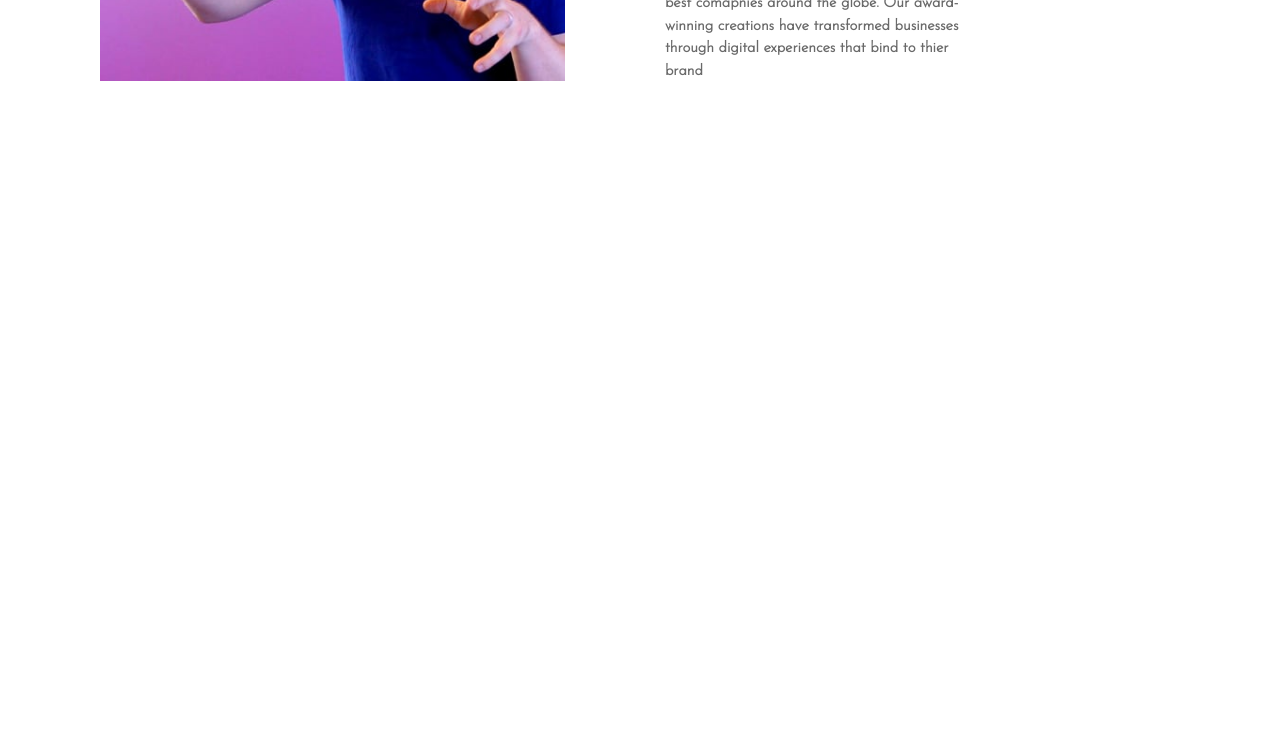
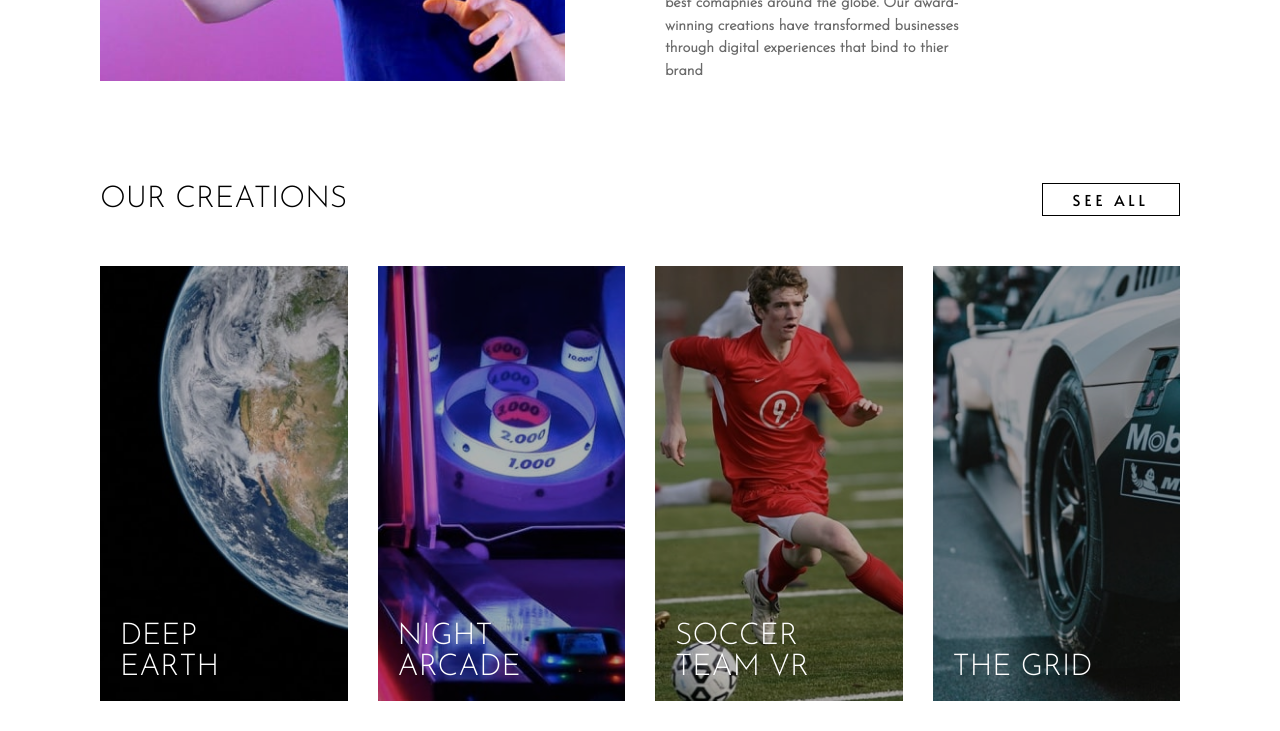
Before and after one commit to musikhood/loopstudios, a React (Create React App) app: page / in a window 1280 px wide. Shown: the part 1140-1871 px from the top of the page. Before the commit the page ends 1600 px from the top, so only its background shows below. Built offline with nearby package versions, Linux system fonts and the light colour scheme.

Commit message:
Add Creations Section

```diff
--- a/src/App.js
+++ b/src/App.js
@@ -1,12 +1,14 @@
 import React from "react";
 import About from "./containers/About/About";
 import Header from "./containers/Header/Header";
+import Creations from "./containers/Creations/Creations";
 
 function App() {
   return (
     <div>
       <Header />
       <About />
+      <Creations />
     </div>
   );
 }
--- /dev/null
+++ b/src/components/Gallery/Gallery.js
@@ -0,0 +1,31 @@
+import React, { useState, useEffect } from "react";
+
+function Gallery({ imageMobile, imageDesktop, about }) {
+  const [scaleImg, setScaleImg] = useState(false);
+  useEffect(() => {
+    if (window.innerWidth > 800) {
+      setScaleImg(true);
+    } else {
+      setScaleImg(false);
+    }
+  }, []);
+  window.addEventListener("resize", () => {
+    if (window.innerWidth > 800) {
+      setScaleImg(true);
+    } else {
+      setScaleImg(false);
+    }
+  });
+  return (
+    <div className="creations__image-box">
+      <img
+        src={scaleImg ? imageDesktop : imageMobile}
+        alt="product"
+        className="creations__image"
+      />
+      <div className="creations__image-title">{about}</div>
+    </div>
+  );
+}
+
+export default Gallery;
--- a/src/components/Navbar/Navbar.js
+++ b/src/components/Navbar/Navbar.js
@@ -38,6 +38,9 @@ function Navbar() {
       setIsOpen(false);
       setChangeColor(false);
     }
+    if (window.innerWidth < 801 && window.scrollY > 150) {
+      setChangeColor(true);
+    }
   });
   window.addEventListener("scroll", () => {
     if (window.innerWidth > 800) return;
--- a/src/components/Navbar/navbar.scss
+++ b/src/components/Navbar/navbar.scss
@@ -7,6 +7,7 @@
   max-width: 124rem;
   width: 100%;
   margin: 0 auto;
+  z-index: 2;
   @media screen and (max-width: 800px) {
     padding: 5rem 2rem;
     position: fixed;
@@ -69,7 +70,7 @@
     top: 0;
     left: 0;
     height: 100vh;
-    min-height: 600px;
+    min-height: 60rem;
     width: 100%;
     background-color: var(--black);
     transform: translateX(-200%);
--- a/src/containers/About/about.scss
+++ b/src/containers/About/about.scss
@@ -1,6 +1,6 @@
 .about {
   max-width: 32rem;
-  margin: 10rem auto;
+  margin: 10rem auto 5rem;
   display: flex;
   flex-direction: column;
   gap: 5rem;
@@ -31,7 +31,7 @@
       align-self: flex-end;
       text-align: left;
       background-color: var(--white);
-      transform: translateX(-200px);
+      transform: translateX(-20rem);
       padding: 10rem 0 0 10rem;
     }
   }
--- /dev/null
+++ b/src/containers/Creations/Creations.js
@@ -0,0 +1,117 @@
+import React, { useState, useEffect } from "react";
+import Gallery from "../../components/Gallery/Gallery";
+import "./creations.scss";
+import img1Mobile from "../../images/mobile/image-deep-earth.jpg";
+import img1Desktop from "../../images/desktop/image-deep-earth.jpg";
+import img2Mobile from "../../images/mobile/image-night-arcade.jpg";
+import img2Desktop from "../../images/desktop/image-night-arcade.jpg";
+import img3Mobile from "../../images/mobile/image-soccer-team.jpg";
+import img3Desktop from "../../images/desktop/image-soccer-team.jpg";
+import img4Mobile from "../../images/mobile/image-grid.jpg";
+import img4Desktop from "../../images/desktop/image-grid.jpg";
+import img5Mobile from "../../images/mobile/image-from-above.jpg";
+import img5Desktop from "../../images/desktop/image-from-above.jpg";
+import img6Mobile from "../../images/mobile/image-pocket-borealis.jpg";
+import img6Desktop from "../../images/desktop/image-pocket-borealis.jpg";
+import img7Mobile from "../../images/mobile/image-curiosity.jpg";
+import img7Desktop from "../../images/desktop/image-curiosity.jpg";
+import img8Mobile from "../../images/mobile/image-fisheye.jpg";
+import img8Desktop from "../../images/desktop/image-fisheye.jpg";
+
+const pictures = [
+  {
+    id: 1,
+    imgMobile: img1Mobile,
+    imgDesktop: img1Desktop,
+    about: "DEEP EARTH",
+  },
+  {
+    id: 2,
+    imgMobile: img2Mobile,
+    imgDesktop: img2Desktop,
+    about: "NIGHT ARCADE",
+  },
+  {
+    id: 3,
+    imgMobile: img3Mobile,
+    imgDesktop: img3Desktop,
+    about: "SOCCER TEAM VR",
+  },
+  {
+    id: 4,
+    imgMobile: img4Mobile,
+    imgDesktop: img4Desktop,
+    about: `THE GRID`,
+  },
+  {
+    id: 5,
+    imgMobile: img5Mobile,
+    imgDesktop: img5Desktop,
+    about: "FROM UP ABOVE VR",
+  },
+  {
+    id: 6,
+    imgMobile: img6Mobile,
+    imgDesktop: img6Desktop,
+    about: "POCKET BOREALIS",
+  },
+  {
+    id: 7,
+    imgMobile: img7Mobile,
+    imgDesktop: img7Desktop,
+    about: "THE CURIOSITY",
+  },
+  {
+    id: 8,
+    imgMobile: img8Mobile,
+    imgDesktop: img8Desktop,
+    about: "MAKE IT FISHEYE",
+  },
+];
+
+function Creations() {
+  const [screenSize, setScreenSize] = useState(false);
+  useEffect(() => {
+    if (window.innerWidth > 800) {
+      setScreenSize(false);
+    } else {
+      setScreenSize(true);
+    }
+  }, []);
+  window.addEventListener("resize", () => {
+    if (window.innerWidth > 800) {
+      setScreenSize(false);
+    } else {
+      setScreenSize(true);
+    }
+  });
+  return (
+    <section className="creations">
+      <div className="creations__title">
+        <h3 className="creations__h3">Our Creations</h3>
+        {screenSize ? null : (
+          <a href="#" className="creations__btn">
+            SEE ALL
+          </a>
+        )}
+      </div>
+      <div className="creations__content">
+        {pictures.map((item) => (
+          <Gallery
+            key={item.id}
+            imageMobile={item.imgMobile}
+            imageDesktop={item.imgDesktop}
+            about={item.about}
+          />
+        ))}
+        {screenSize ? (
+          <a href="#" className="creations__btn creations__btn--mobile">
+            SEE ALL
+          </a>
+        ) : null}
+      </div>
+    </section>
+  );
+}
+
+export default Creations;
--- /dev/null
+++ b/src/containers/Creations/creations.scss
@@ -0,0 +1,86 @@
+.creations {
+  max-width: 32rem;
+  margin: 0 auto;
+  padding: 5rem 2rem 10rem;
+  @media screen and (min-width: 800px) {
+    max-width: 144rem;
+    padding: 5rem 10rem 10rem;
+  }
+  &__title {
+    text-align: center;
+    margin-bottom: 5rem;
+    @media screen and (min-width: 800px) {
+      text-align: left;
+      display: flex;
+      justify-content: space-between;
+      align-items: center;
+    }
+  }
+  &__btn {
+    font-size: 1.5rem;
+    font-family: var(--secondary-font);
+    letter-spacing: 4px;
+    padding: 0.5rem 3rem;
+    border: 1px solid var(--black);
+    color: var(--black);
+    text-decoration: none;
+    transition: all 0.2s;
+    &:hover {
+      background-color: var(--black);
+      color: var(--white);
+    }
+  }
+  &__h3 {
+    font-family: var(--default-font);
+    font-size: 3rem;
+    font-weight: 300;
+    text-transform: uppercase;
+    margin-bottom: 2.5rem;
+    @media screen and (min-width: 800px) {
+      margin-bottom: 0;
+    }
+  }
+  &__image-box {
+    position: relative;
+    z-index: 1;
+    cursor: pointer;
+  }
+
+  &__image {
+    width: 100%;
+    filter: brightness(70%);
+    transition: 0.2s;
+  }
+  &__image-box:hover > &__image {
+    opacity: 0.5;
+  }
+  &__image-box:hover > &__image-title {
+    color: var(--black);
+  }
+  &__image-title {
+    font-size: 2rem;
+    font-family: var(--default-font);
+    color: var(--white);
+    width: 12rem;
+    position: absolute;
+
+    bottom: 2rem;
+    left: 2rem;
+    transition: 0.2s;
+    @media screen and (min-width: 1050px) {
+      font-size: 3rem;
+      width: 17rem;
+    }
+  }
+  &__content {
+    display: grid;
+    grid-template-columns: 1fr;
+    gap: 2rem;
+    justify-items: center;
+    @media screen and (min-width: 800px) {
+      grid-template-columns: repeat(4, 1fr);
+      gap: 3rem;
+      justify-items: normal;
+    }
+  }
+}
--- a/src/containers/Header/header.scss
+++ b/src/containers/Header/header.scss
@@ -2,7 +2,7 @@
   background-image: url("../../images/mobile/image-hero.jpg");
   background-size: cover;
   background-repeat: no-repeat;
-  min-height: 800px;
+  min-height: 80rem;
   padding: 0 5rem;
   display: flex;
   flex-direction: column;
@@ -10,7 +10,7 @@
   @media screen and (min-width: 800px) {
     background-image: url("../../images/desktop/image-hero.jpg");
     background-position: top left;
-    min-height: 700px;
+    min-height: 70rem;
     padding: 0 10rem;
   }
   &__content {
@@ -33,14 +33,14 @@
       text-transform: uppercase;
       border: 3px solid var(--white);
       padding: 2rem;
-      max-width: 320px;
+      max-width: 32rem;
       display: block;
       @media screen and (max-width: 360px) {
         font-size: 3rem;
       }
       @media screen and (min-width: 800px) {
         font-size: 7rem;
-        max-width: 600px;
+        max-width: 60rem;
       }
     }
   }
--- a/src/index.scss
+++ b/src/index.scss
@@ -30,7 +30,3 @@ html {
   box-sizing: border-box;
   font-size: 62.5%;
 }
-
-body {
-  height: 200vh;
-}
```
